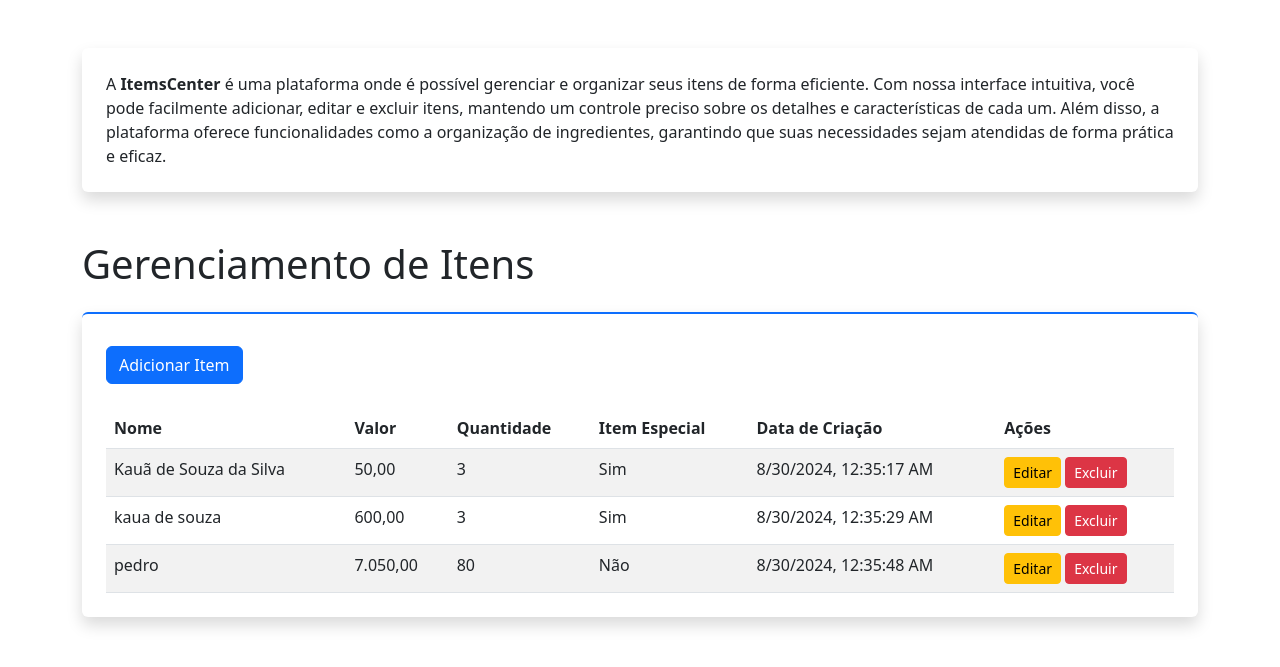
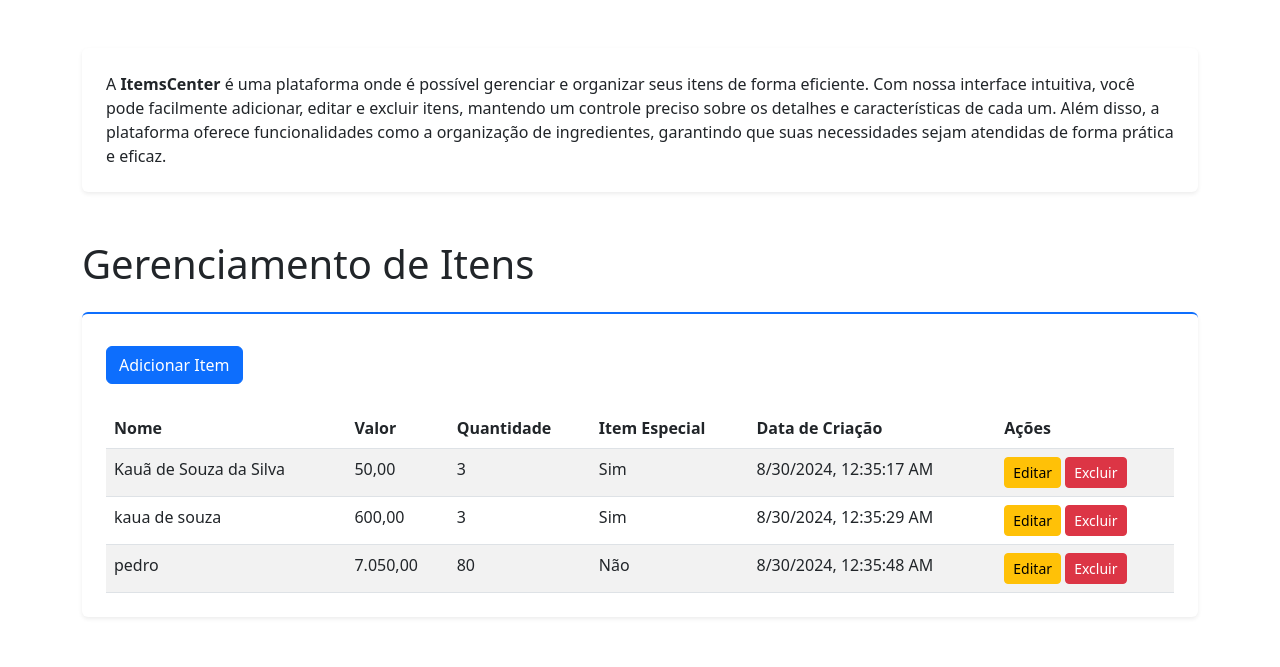
Before and after one commit to kaua-s1lva/projeto-CRUD, a Flask app: page / in a window 1280 px wide. Shown: the part 56-723 px from the top of the page. Run offline with Flask 3, Linux system fonts and the light colour scheme.

Commit message:
finalizando

```diff
--- a/templates/index.html
+++ b/templates/index.html
@@ -14,7 +14,7 @@
     </nav>
 
     <div class="container mt-5">
-        <div class="bg-white px-4 py-4 shadow mb-5 bg-body rounded">
+        <div class="bg-white px-4 py-4 shadow-sm mb-5 bg-body rounded">
             <p class="m-0">A <b>ItemsCenter</b> é uma plataforma onde é possível gerenciar e organizar seus itens de forma eficiente.
                 Com nossa interface intuitiva, você pode facilmente adicionar, editar e excluir itens, mantendo um
                 controle preciso sobre os detalhes e características de cada um. Além disso, a plataforma oferece
@@ -24,7 +24,7 @@
 
         <h1 class="my-4">Gerenciamento de Itens</h1>
 
-        <div class="bg-white px-4 py-2 shadow mb-5 bg-body rounded border-top border-primary border-2">
+        <div class="bg-white px-4 py-2 shadow-sm mb-5 bg-body rounded border-top border-primary border-2">
 
             <div class="py-4">
                 <button class="btn btn-primary" id="addItemBtn">Adicionar Item</button>
```
